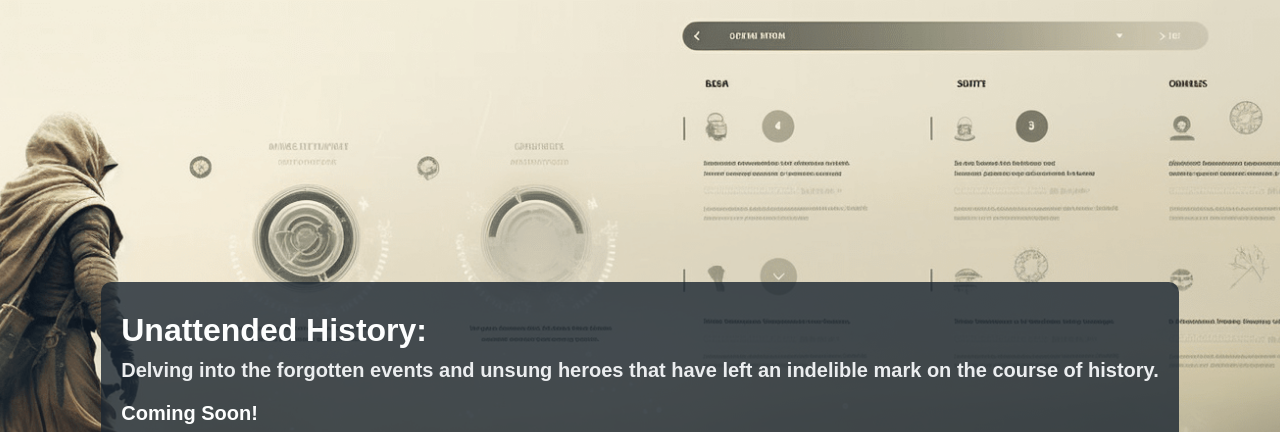
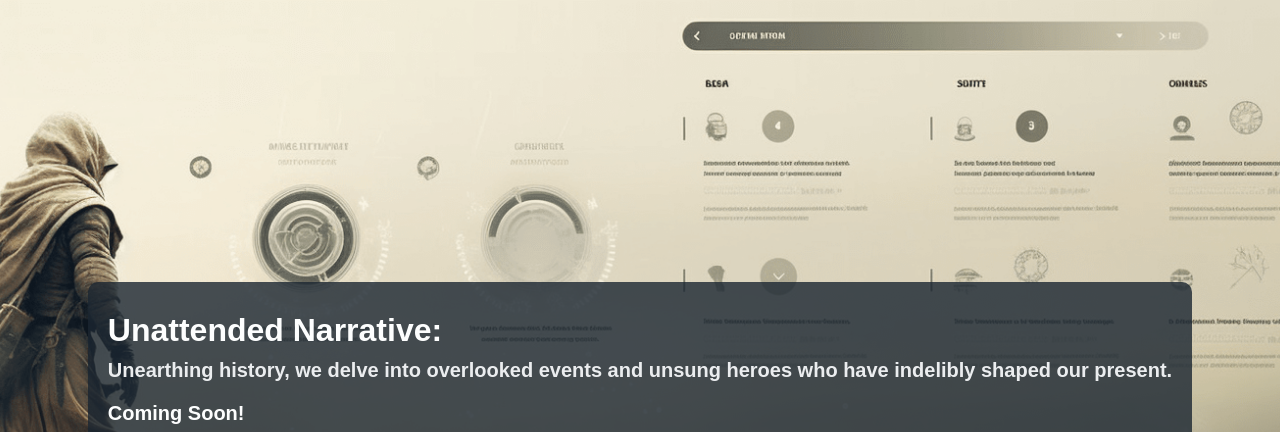
Before and after one commit to Hamza-ye/unattended-narrative, a plain HTML site: page index.htm in a window 1280 px wide. Shown: the top 432 px of the page. Drawn offline with Linux system fonts and the light colour scheme.

Commit message:
change landing temp page

```diff
--- a/index.htm
+++ b/index.htm
@@ -67,10 +67,10 @@
 
   <body>
     <div class="overlay">
-      <h1>Unattended History:</h1>
+      <h1>Unattended Narrative:</h1>
       <h4>
-        Delving into the forgotten events and unsung heroes that have left an
-        indelible mark on the course of history.
+        Unearthing history, we delve into overlooked events and unsung heroes
+        who have indelibly shaped our present.
       </h4>
       <h2>Coming Soon!</h2>
 
```
